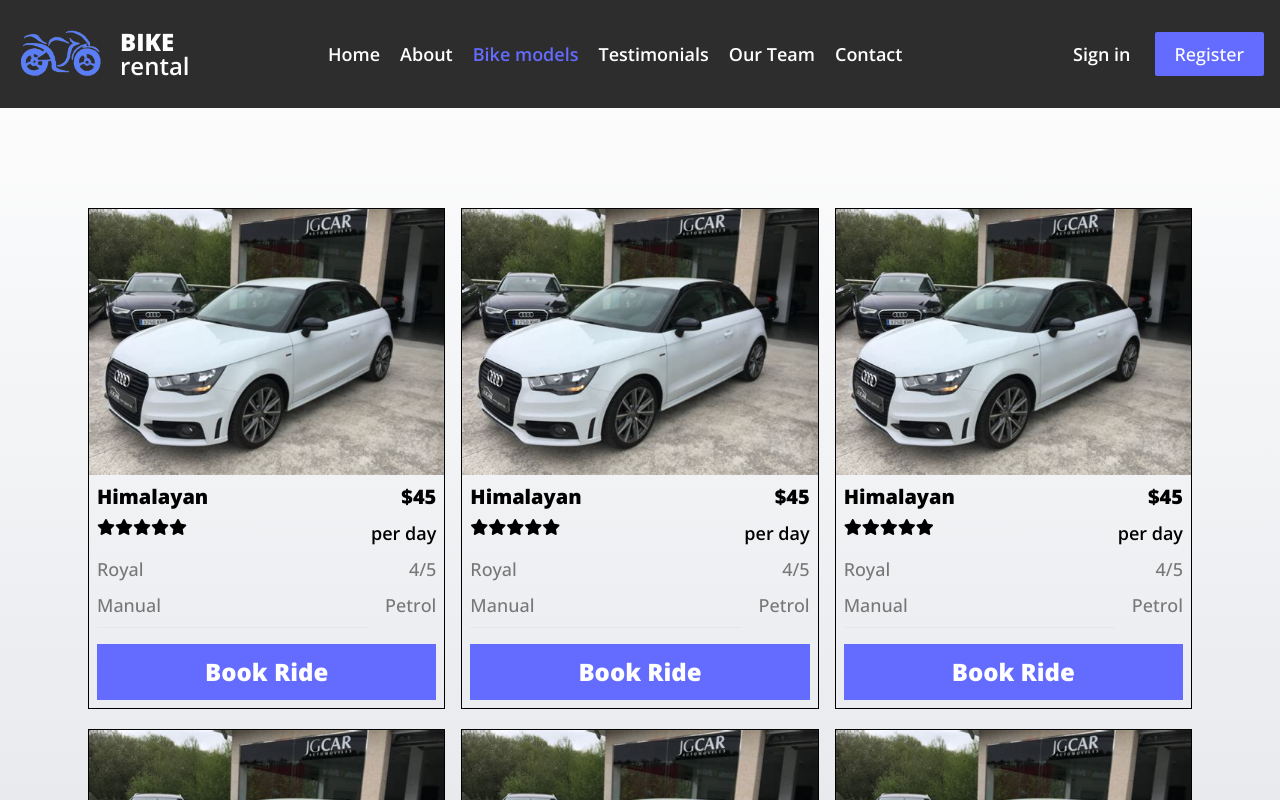
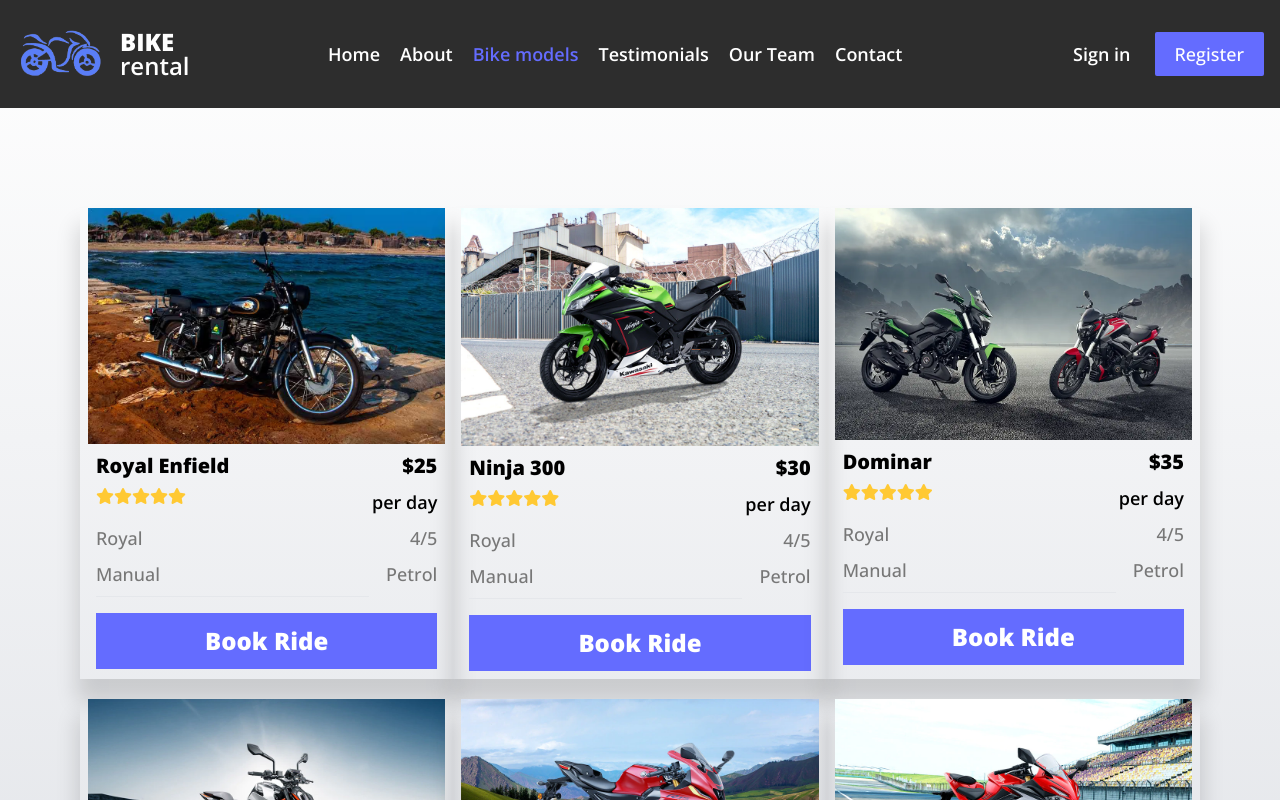
Before and after one commit to vikas03071999/bikerental, a React (Create React App) app: page /vehicle-models-available in a window 1280 px wide. Shown: the top 800 px of the page. Built offline with nearby package versions, Linux system fonts and the light colour scheme.

Commit message:
Dynamic data added

```diff
--- a/src/pages/VehicleModels.jsx
+++ b/src/pages/VehicleModels.jsx
@@ -1,12 +1,50 @@
 import React from 'react'
 import SampleVehicleCard from '../assets/images/SampleVehicleCard.png'
+import { bikesInformation } from '../data/data'
+import { useNavigate } from 'react-router-dom'
 
 const VehicleModels = () => {
+  const navigate = useNavigate();
   return (
     <>
     <div className='vehicleModelsContainer px-20 py-20 items-center justify-center'>
       <div className='vehicleModelsWrapper flex flex-wrap w-full'>
-          <div className='basis-1/3 px-2 mt-5'><div className='vehicleModelCard flex flex-col border border-black'>
+        {
+          bikesInformation.map(bike => {
+            return (
+              <div className='basis-1/3 px-2 mt-5 shadow-[0px_20px_20px_3px_#00000024]'><div className='vehicleModelCard flex flex-col'>
+            <img src={bike.modelImage} alt="bike-image" />
+            <div className='bikeDetails flex flex-col gap-2 px-2 py-2'>
+              <div className='detailRow flex justify-between'>
+                <span className='text-xl font-bold'>{bike.bikeName}</span>
+                <span className='text-xl font-bold'>{bike.bikeRent}</span>
+              </div>
+              <div className='detailRow flex justify-between'>
+                <span className='flex'>
+                  <i class="fa-solid fa-star text-[#ffc933]"></i>
+                  <i class="fa-solid fa-star text-[#ffc933]"></i>
+                  <i class="fa-solid fa-star text-[#ffc933]"></i>
+                  <i class="fa-solid fa-star text-[#ffc933]"></i>
+                  <i class="fa-solid fa-star text-[#ffc933]"></i>
+                </span>
+                <span className='text-lg font-semibold'>per day</span>
+              </div>
+              <div className='detailRow flex justify-between'>
+                <span className='text-lg text-[#777]'>Royal</span>
+                <span className='text-lg text-[#777]'>4/5</span>
+              </div>
+              <div className='detailRow flex justify-between'>
+                <span className='text-lg text-[#777]'>Manual</span>
+                <span className='text-lg text-[#777]'>Petrol</span>
+              </div>
+              <hr className='w-4/5 text-[#000]'/>
+              <button className='text-white text-2xl font-bold bg-[#646cff] hover:bg-[#747bff] mt-2 px-3 py-3' onClick={()=>navigate('/#bookRide')}>Book Ride</button>
+            </div>
+          </div></div>
+            )
+          })
+        }
+          {/* <div className='basis-1/3 px-2 mt-5'><div className='vehicleModelCard flex flex-col border border-black'>
             <img src={SampleVehicleCard} alt="bike-image" />
             <div className='bikeDetails flex flex-col gap-2 px-2 py-2'>
               <div className='detailRow flex justify-between'>
@@ -179,7 +217,7 @@
               <hr className='w-4/5 text-[#000]'/>
               <button className='text-white text-2xl font-bold bg-[#646cff] hover:bg-[#747bff] mt-2 px-3 py-3'>Book Ride</button>
             </div>
-          </div></div>
+          </div></div> */}
       </div>
     </div>
     <div className='bookBikeAd py-16 flex items-center justify-center bg-white gap-3'>
```
